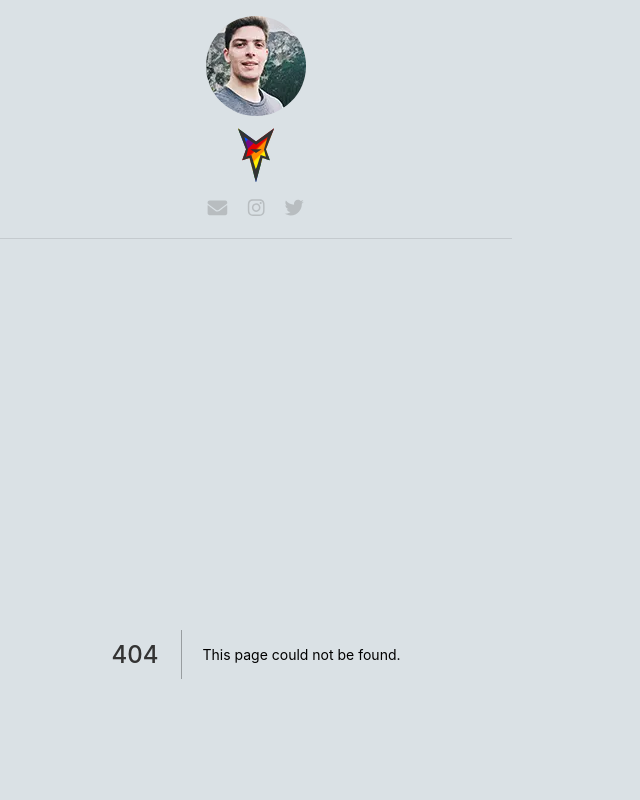
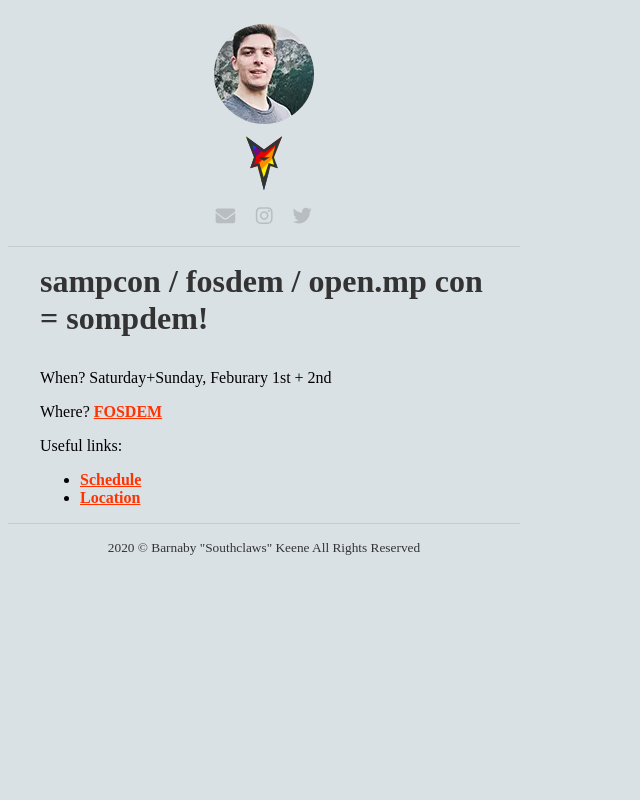
Before and after one commit to Southclaws/homepage, a Next.js app: page /sampcon in a window 1280 px wide. Before the commit this address had no page. Shown: the top 800 px of the page, without its empty margins (0-640 px from the left). Built offline with nearby package versions, Linux system fonts and the light colour scheme; a web font is replaced by a local one.

Commit message:
temp sompdem page

```diff
--- /dev/null
+++ b/pages/sampcon.mdx
@@ -0,0 +1,10 @@
+# sampcon / fosdem / open.mp con = sompdem!
+
+When? Saturday+Sunday, Feburary 1st + 2nd
+
+Where? [FOSDEM](https://fosdem.org/2020)
+
+Useful links:
+
+- [Schedule](https://fosdem.org/2020/schedule/day/saturday/)
+- [Location](https://www.google.com/maps/place/Universit%C3%A9+Libre+de+Bruxelles/@50.8124509,4.3812897,17.4z/data=!4m5!3m4!1s0x47c3c4485d19ce43:0xe8eb9253c07c6691!8m2!3d50.8132066!4d4.3822219)
```
